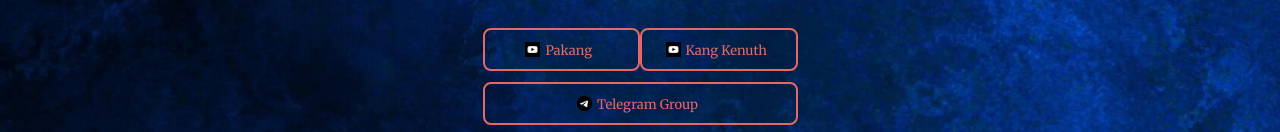
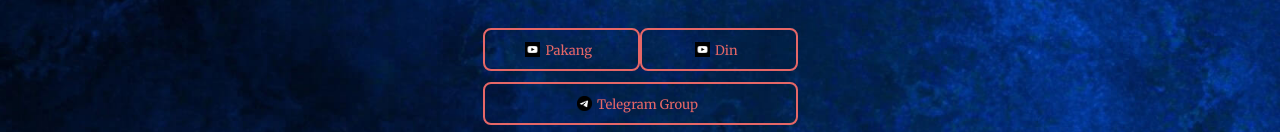
Before and after one commit to DinFathanuddin/DinFathanuddin.github.io, a plain HTML site: page index.html in a window 1280 px wide. Shown: the part 404-536 px from the top of the page. Drawn offline with Linux system fonts and the light colour scheme.

Commit message:
Update index.html

```diff
--- a/index.html
+++ b/index.html
@@ -26,7 +26,7 @@
 
       <div class="half-btn">
         <a href="https://www.youtube.com/channel/UCQVo9kgZJaIBXv98WM7P1nQ" class="contact-btn ask"><span><img src="picture/yt.png">Pakang</span></a>
-        <a href="https://www.youtube.com/channel/UCMfWouVZlzbmFZWciliZgbQ" class="contact-btn ask"><span><img src="picture/yt.png">Kang Kenuth</span></a>
+        <a href="https://www.youtube.com/channel/UCMfWouVZlzbmFZWciliZgbQ" class="contact-btn ask"><span><img src="picture/yt.png">Din</span></a>
       </div>
 
       <a href="https://t.me/joinchat/R2-toDxWtyJO200U" class="contact-btn ask"><span><img src="picture/telegram.png">Telegram Group</span></a>
```
